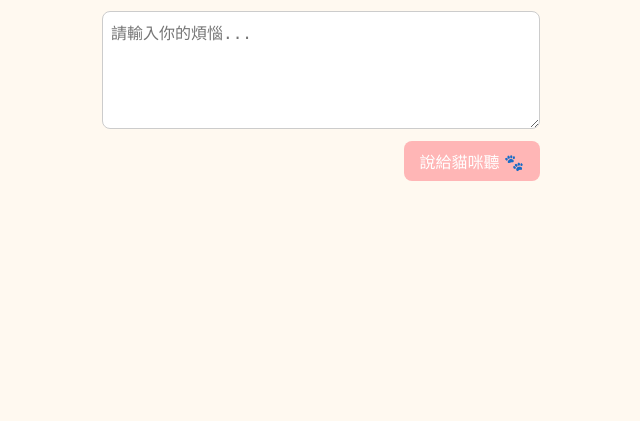
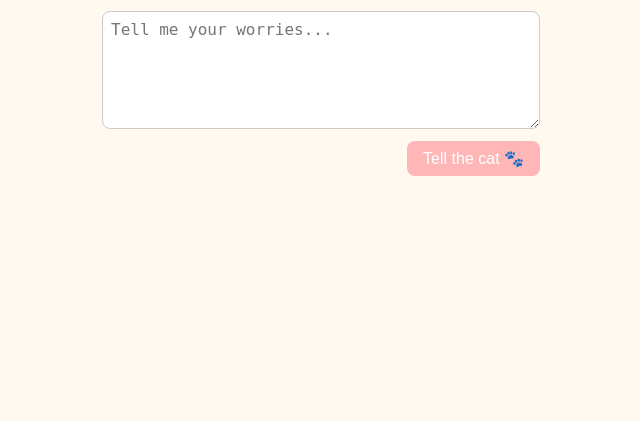
Before and after one commit to CynthiaYenJuChen/comforting-cat, a Flask app: page / in a window 1280 px wide. Shown: the part 251-672 px from the top of the page, without its empty margins (450-1090 px from the left). Run offline with Flask 3, Linux system fonts and the light colour scheme.

Commit message:
change to eng

```diff
--- a/app.py
+++ b/app.py
@@ -62,16 +62,16 @@ def get_comfort():
         db.session.commit()
 
     # 回饋處理
-    if feedback == "謝謝妳":
+    if feedback == "Thanks":
         user_state.retry_count = 0
         # retry_count[user_id] = 0  # 重置次數
         # retry_count["count"] = 0
         response_data = {
-            "response": "😺 謝謝你願意說出來～",
+            "response": "😺 Thank you for sharing～",
             "gray_cat_image": "cat2.webp"  # 讓灰貓變得更可愛地回應
         }
 
-    elif feedback == "爛透了":
+    elif feedback == "Sucks":
         user_state.retry_count += 1
         # retry_count.setdefault("count", 0)
         # retry_count["count"] += 1
@@ -83,7 +83,7 @@ def get_comfort():
         if user_state.retry_count >= 3:
             user_state.retry_count = 0
             response_data = {
-                "response": "⚠️ 白貓安慰失敗…已經不再說話，只是靜靜陪著你。",
+                "response": "⚠️ The white cat couldn’t find the right words… but it’s still here, quietly staying with you.",
                 "cat_image": "cat11.webp",  # 表示白貓圖要換
                 "allow_feedback": False
             }
@@ -100,7 +100,7 @@ def get_comfort():
     payload = {
         "model": MODEL,
         "messages": [
-            {"role": "system", "content": "你是一隻擅長安慰人的貓咪，請用溫柔、有層次的語氣簡短回應使用者的煩惱。"},
+            {"role": "system", "content": "You're a sweet cat who comforts people. Reply to their worries with warmth, softness, and emotional layers — in short, cozy sentences that feel like a soft paw on the heart. 🐾"},
             {"role": "user", "content": prompt}
         ]
     }
@@ -123,7 +123,7 @@ def get_comfort():
         print("❌ 回傳錯誤：", res.status_code)
         print("❌ 回傳內容：", res.text)
         return jsonify({
-            "response": "⚠️ 貓咪暫時累了，稍後再說好嗎？"
+            "response": "⚠️ Meow... I'm a bit tired. Can we cuddle and chat later?"
         })
 
     res = jsonify({
--- a/templates/index.html
+++ b/templates/index.html
@@ -100,20 +100,20 @@
     <div class="chat-row">
         <img id="whiteCat" src="{{ url_for('static', filename='cat1.webp') }}" class="chat-cat" alt="白貓">
         <img id="grayCat" src="{{ url_for('static', filename='cat12.webp') }}" class="chat-cat" alt="灰貓">
-        <div id="bubble1" class="bubble-box bubble-right">我想討拍 🥺</div>
-        <div id="bubble2" class="bubble-box bubble-left">你怎麼了？</div>
+        <div id="bubble1" class="bubble-box bubble-right">I want a cuddle 🥺</div>
+        <div id="bubble2" class="bubble-box bubble-left">What's going on?</div>
         <div id="bubble3" class="bubble-box bubble-right"></div>
         <div id="bubble4" class="bubble-box bubble-left"></div>
     </div>
 
     <div id="input-section">
-        <textarea id="userInput" placeholder="請輸入你的煩惱..."></textarea><br>
-        <button onclick="getComfort()">說給貓咪聽 🐾</button>
+        <textarea id="userInput" placeholder="Tell me your worries..."></textarea><br>
+        <button onclick="getComfort()">Tell the cat 🐾</button>
     </div>
 
     <div id="feedback-section">
-        <button onclick="sendFeedback('謝謝妳')">謝謝妳</button>
-        <button onclick="sendFeedback('爛透了')">爛透了</button>
+        <button onclick="sendFeedback('Thanks')">Thank you</button>
+        <button onclick="sendFeedback('Sucks')">That was terrible</button>
     </div>
 
     <script>
@@ -193,7 +193,7 @@
                             // 依照實際回傳內容做按鈕顯示控制
                             const hideFeedback = (
                                 data.allow_feedback === false ||  // 後端終止回應
-                                choice === '謝謝妳'                   // 正向結束
+                                choice === 'Thanks'                   // 正向結束
                             );
 
                             document.getElementById("feedback-section").style.display = hideFeedback ? "none" : "block";
```
Also changed, not shown: instance/comfort.db.
